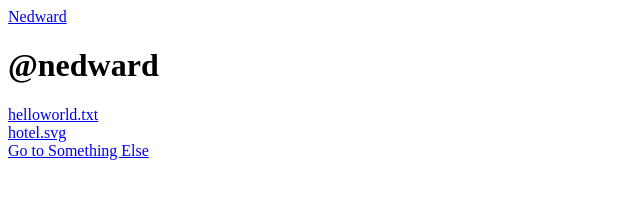
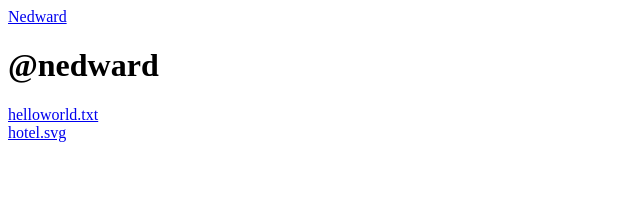
Before and after one commit to petermichon/nedward, a website: page src/@nedward/index.html in a window 1280 px wide. Shown: the whole page, without its empty margins (0-640 px from the left). Drawn offline with Linux system fonts and the light colour scheme.

Commit message:
Update index.html

```diff
--- a/src/@nedward/index.html
+++ b/src/@nedward/index.html
@@ -11,7 +11,6 @@
   <h1>@nedward</h1>
   <a href="./@nedward/helloworld.txt">helloworld.txt</a><br>
   <a href="./@nedward/hotel.svg">hotel.svg</a><br>
-  <a href="somethingelse">Go to Something Else</a>
 </body>
 
 </html>
```
